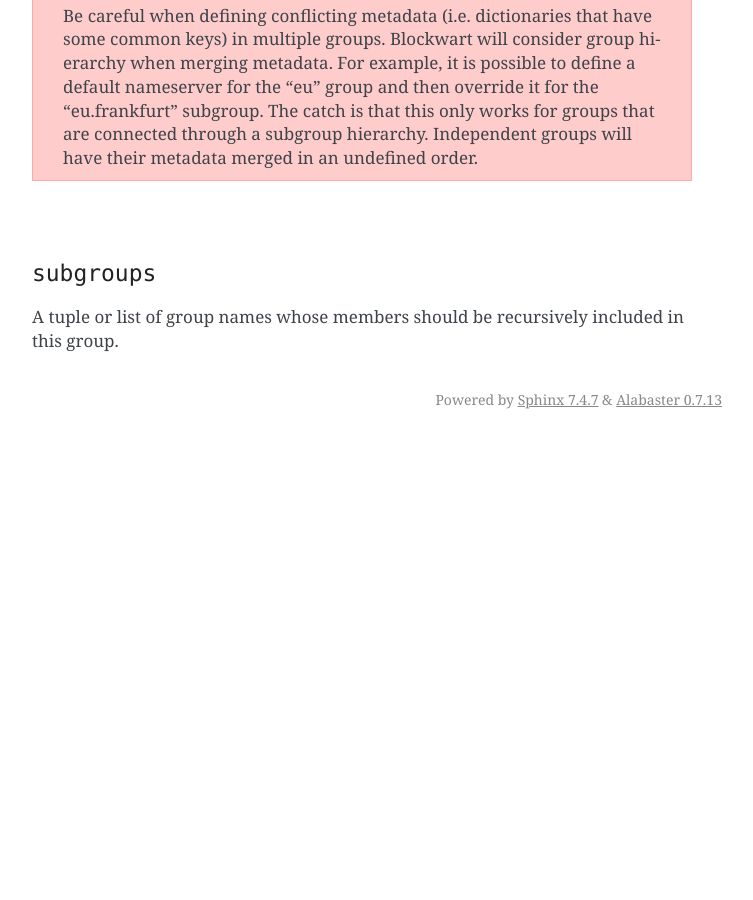
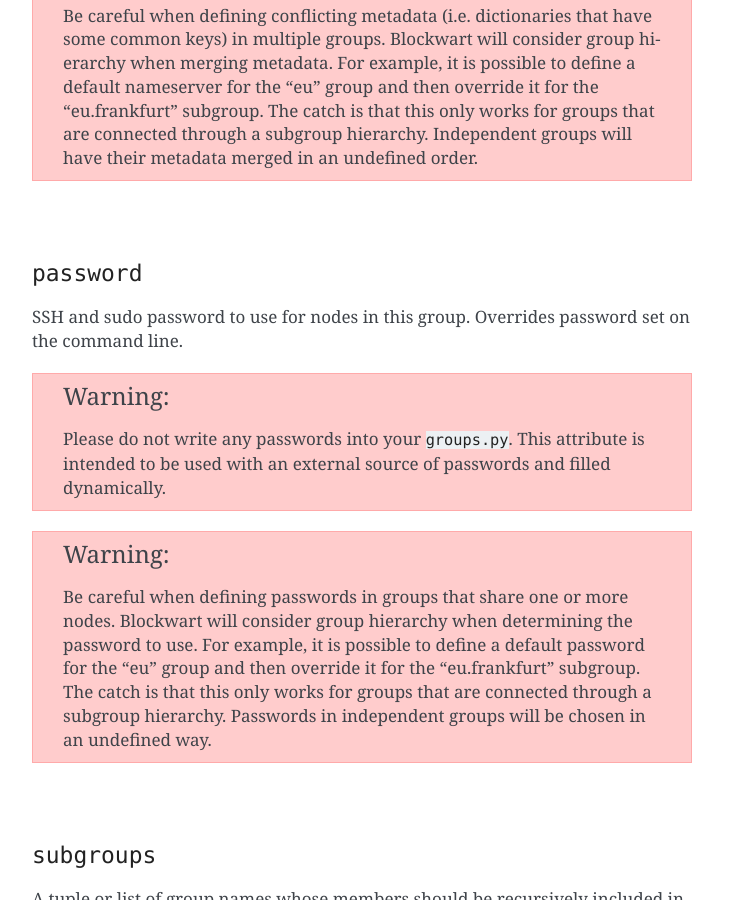
Before and after one commit to bundlewrap/bundlewrap, a Sphinx documentation site: the page built from doc/groups.py.rst, in a window 1280 px wide and 900 px high, scrolled down 1583 px. Shown: the whole window, without its empty margins (388-1141 px from the left). Built offline with Sphinx 7.4.7, drawn with Linux system fonts in a browser that asks for light colours; before the commit the page ends 2022 px from its top, so only the background shows below that.

Commit message:
update docs for SSH/sudo passwords

```diff
--- a/doc/groups.py.rst
+++ b/doc/groups.py.rst
@@ -80,6 +80,19 @@ A dictionary of arbitrary data that will be accessible from each node's ``node.m
 
 |
 
+``password``
+------------
+
+SSH and sudo password to use for nodes in this group. Overrides password set on the command line.
+
+.. warning::
+   Please do not write any passwords into your :file:`groups.py`. This attribute is intended to be used with an external source of passwords and filled dynamically.
+
+.. warning::
+	Be careful when defining passwords in groups that share one or more nodes. Blockwart will consider group hierarchy when determining the password to use. For example, it is possible to define a default password for the "eu" group and then override it for the "eu.frankfurt" subgroup. The catch is that this only works for groups that are connected through a subgroup hierarchy. Passwords in independent groups will be chosen in an undefined way.
+
+|
+
 ``subgroups``
 -------------
 
--- a/doc/index.rst
+++ b/doc/index.rst
@@ -26,7 +26,6 @@ You might be better served with a different config management system if you:
 * hate Python and/or JSON
 * like to use community-maintained configuration templates
 * need unattended bootstrapping of nodes
-* don't want to use SSH with key-based authentication and passwordless sudo to manage your nodes
 * need to manage non-Linux systems
 
 
--- a/doc/quickstart.rst
+++ b/doc/quickstart.rst
@@ -43,6 +43,8 @@ At this point you will want to edit :file:`nodes.py` and maybe change "localhost
 .. note::
 
 	Blockwart will honor your ``~/.ssh/config``, so if ``ssh mynode.example.com sudo id`` works without any password prompts in your terminal, you're good to go.
+
+	If you need a password for SSH and/or sudo, please add :option:`-p` directly after :command:`bw` when calling :command:`bw run` or :command:`bw apply`.
 
 |
 
--- a/doc/requirements.rst
+++ b/doc/requirements.rst
@@ -26,7 +26,7 @@ While the following list might appear long, even very minimal systems should pro
 * :command:`rm`
 * :command:`sed`
 * sftp-enabled SSH server (your home directory must be writable)
-* :command:`sudo` (without password)
+* :command:`sudo`
 * :command:`sha1sum`
 * :command:`systemctl` (only used with :doc:`svc_systemd <item_svc_systemd>` items)
 * :command:`test`
```
Also changed, not shown: doc/nodes.py.rst (+10 -0 lines).
